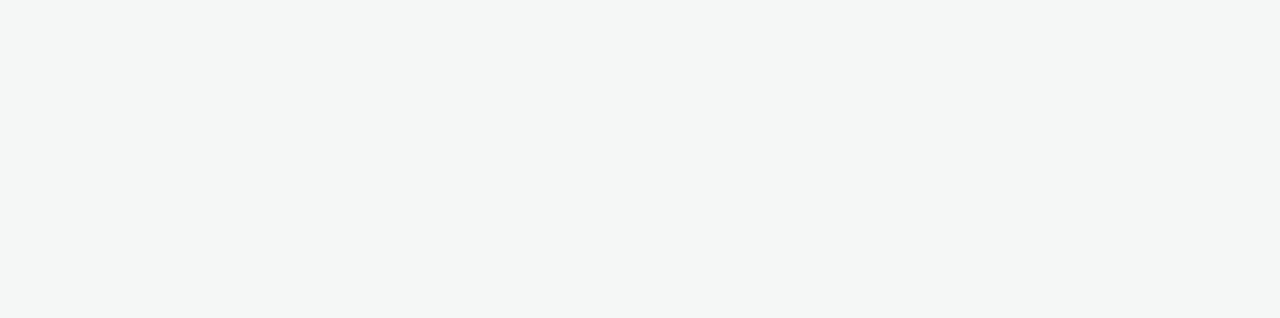
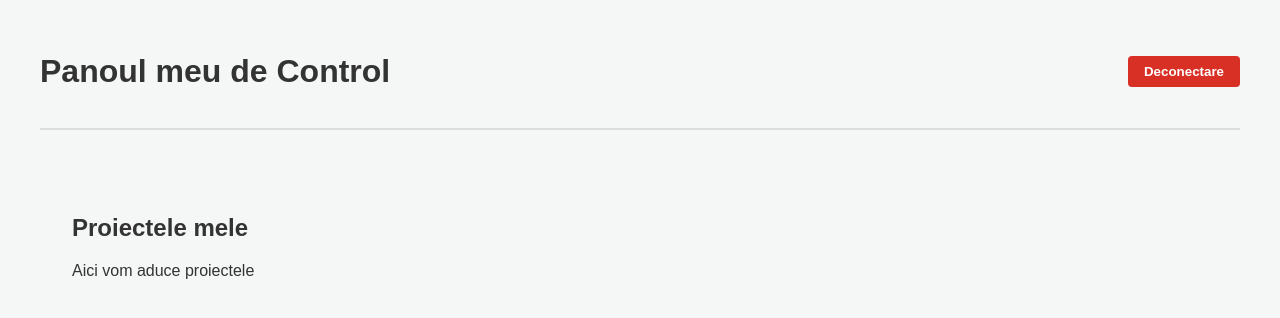
Before and after one commit to GrafRobert/task-manager-ui, a Vue app: page /dashboard in a window 1280 px wide. Before the commit this address had no page. Shown: the top 318 px of the page. Built offline with nearby package versions, Linux system fonts and the light colour scheme; the HTML template or start-up script is replaced by a standard one.

Commit message:
Adaugare DashboardView + path

```diff
--- a/src/router/index.ts
+++ b/src/router/index.ts
@@ -1,5 +1,6 @@
 import { createRouter, createWebHistory } from 'vue-router'
 import AuthView from '../views/AuthView.vue'
+import DashboardView from '@/views/DashboardView.vue'
 
 const router = createRouter({
   history: createWebHistory(import.meta.env.BASE_URL),
@@ -9,6 +10,12 @@ const router = createRouter({
       name: 'auth',
       component: AuthView,
     },
+
+    {
+      path: '/dashboard',
+      name: 'dashboard',
+      component: DashboardView,
+    },
   ],
 })
 
--- a/src/views/AuthView.vue
+++ b/src/views/AuthView.vue
@@ -2,6 +2,7 @@
 import { ref } from 'vue'
 import apiClient from '../api/axios'
 import axios from 'axios'
+import { useRouter } from 'vue-router'
 
 const isLogin = ref(true)
 const email = ref('')
@@ -9,6 +10,7 @@ const password = ref('')
 const name = ref('')
 
 const errorMessage = ref('')
+const router = useRouter()
 
 const handleSubmit = async () => {
   errorMessage.value = ''
@@ -24,7 +26,7 @@ const handleSubmit = async () => {
 
       localStorage.setItem('token', token)
 
-      alert('Te-ai logat cu succes!')
+      router.push('/dashboard')
     } else {
       await apiClient.post('/users/register', {
         name: name.value,
--- /dev/null
+++ b/src/views/DashboardView.vue
@@ -0,0 +1,53 @@
+<script setup lang="ts">
+import { useRouter } from 'vue-router'
+
+const router = useRouter()
+
+const handleLogout = () => {
+  localStorage.removeItem('token')
+
+  router.push('/')
+}
+</script>
+
+<template>
+  <div class="dashboard-container">
+    <header class="dashboard-header">
+      <h1>Panoul meu de Control</h1>
+      <button @click="handleLogout" class="logout-btn">Deconectare</button>
+    </header>
+
+    <main class="dashboard-container">
+      <h2>Proiectele mele</h2>
+      <p>Aici vom aduce proiectele</p>
+    </main>
+  </div>
+</template>
+
+<style scoped>
+.dashboard-container {
+  padding: 2rem;
+  max-width: 1200px;
+  margin: 0 auto;
+}
+.dashboard-header {
+  display: flex;
+  justify-content: space-between;
+  align-items: center;
+  border-bottom: 2px solid #ddd;
+  padding-bottom: 1rem;
+  margin-bottom: 2rem;
+}
+.logout-btn {
+  background-color: #d93025;
+  color: white;
+  border: none;
+  padding: 0.5rem 1rem;
+  border-radius: 4px;
+  cursor: pointer;
+  font-weight: bold;
+}
+.logout-btn:hover {
+  background-color: #b3241c;
+}
+</style>
```
